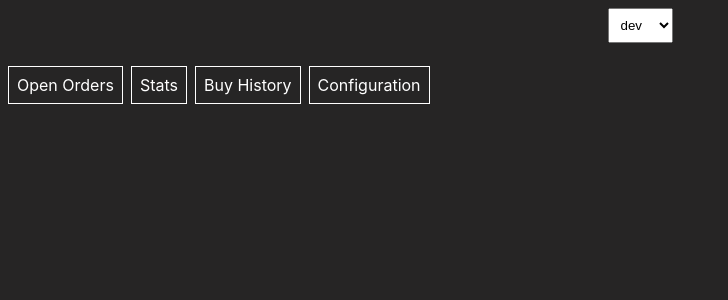
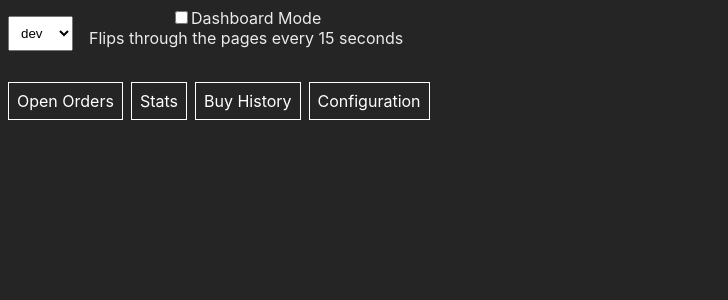
Before and after one commit to samjhill/dashboard-limit-bot, a React (Create React App) app: page / in a window 1280 px wide. Shown: the top 300 px of the page, without its empty margins (0-728 px from the left). Built offline with nearby package versions, Linux system fonts and the light colour scheme.

Commit message:
add dashboard mode

```diff
--- a/src/App.js
+++ b/src/App.js
@@ -6,8 +6,8 @@ import {
   Link,
   useLocation,
 } from "react-router-dom";
-import { Box, Flex } from "rebass";
-import React, { useState } from "react";
+import { Box, Flex, Text } from "rebass";
+import React, { useState, useEffect } from "react";
 import { ROUTES } from "./helpers/routes";
 
 export const ENV = localStorage.getItem("env") || "dev";
@@ -36,6 +36,26 @@ export const API_URLS = {
 };
 
 function App() {
+  const [dashboardMode, setDashboardMode] = useState(
+    localStorage.getItem("dashboardModeIsEnabled") === "true"
+  );
+  const [dashboardInterval, setDashboardInterval] = useState(15000);
+
+  useEffect(() => {
+    let dashboardTimer;
+    if (dashboardMode) {
+      dashboardTimer = setInterval(() => {
+        const currentRouteIndex = ROUTES.findIndex((route) =>
+          window.location.pathname.includes(route.path)
+        );
+        const nextRoute = ROUTES[(currentRouteIndex + 1) % ROUTES.length];
+        window.location.href = nextRoute.path;
+      }, dashboardInterval);
+    } else {
+      clearInterval(dashboardTimer);
+    }
+  }, [dashboardMode, setDashboardMode, dashboardInterval]);
+
   const LinkContainer = ({ isActive = false, children }) => (
     <Box
       mb="4"
@@ -70,7 +90,7 @@ function App() {
         style={{
           marginBottom: "1rem",
           marginTop: ".5rem",
-          padding: ".5rem"
+          padding: ".5rem",
         }}
       >
         <option value="dev">dev</option>
@@ -97,11 +117,36 @@ function App() {
     <div className="App">
       <Router>
         <div>
-          <EnvSelector />
+          <Flex p="2">
+            <EnvSelector />
+            <Box ml="3">
+              <label>
+                <input
+                  checked={dashboardMode}
+                  type="checkbox"
+                  onChange={() => {
+                    localStorage.setItem(
+                      "dashboardModeIsEnabled",
+                      !dashboardMode
+                    );
+                    setDashboardMode(!dashboardMode);
+                  }}
+                />
+                Dashboard Mode
+              </label>
+              <Text>
+                Flips through the pages every {dashboardInterval / 1000} seconds
+              </Text>
+            </Box>
+          </Flex>
           <Links />
           <Routes>
             {ROUTES.map((route) => (
-              <Route path={route.path} exact={route.exact} element={route.element} />
+              <Route
+                path={route.path}
+                exact={route.exact}
+                element={route.element}
+              />
             ))}
           </Routes>
         </div>
```
Also changed, not shown: 1 other file (tests, documents, lock files or other folders).
